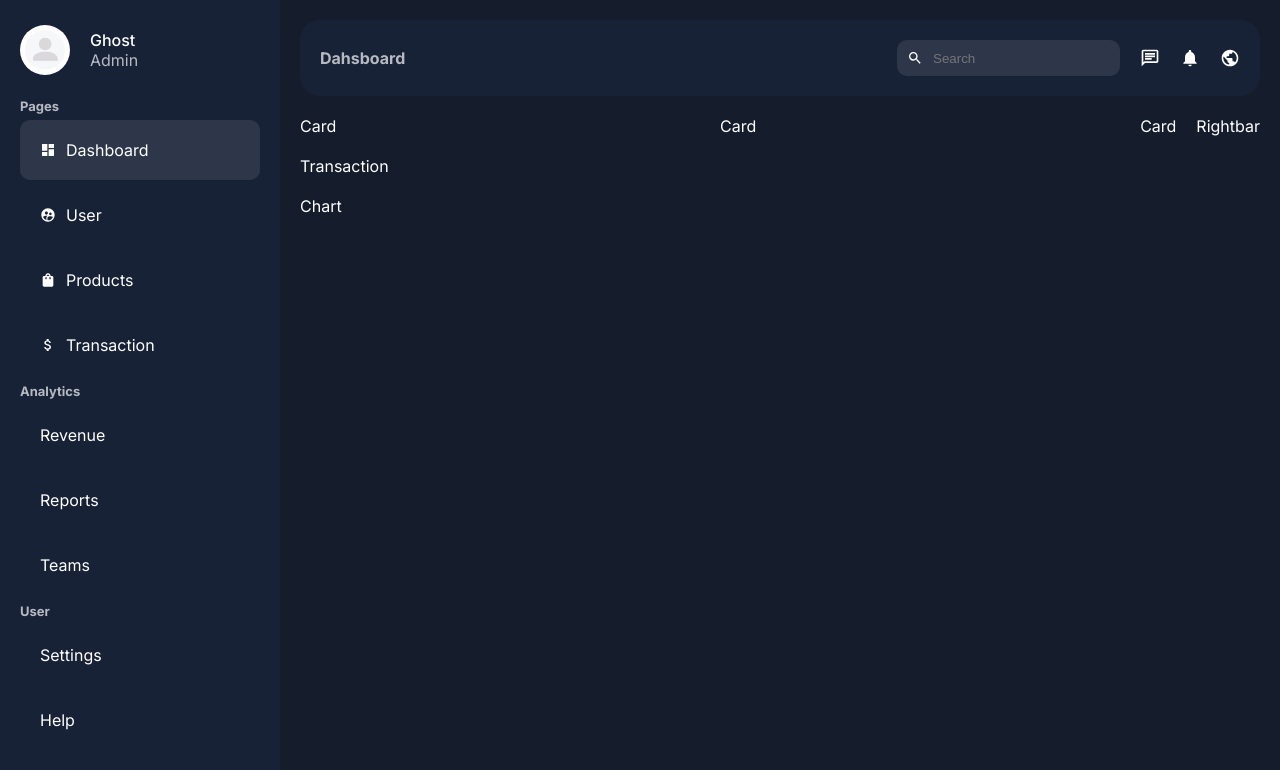
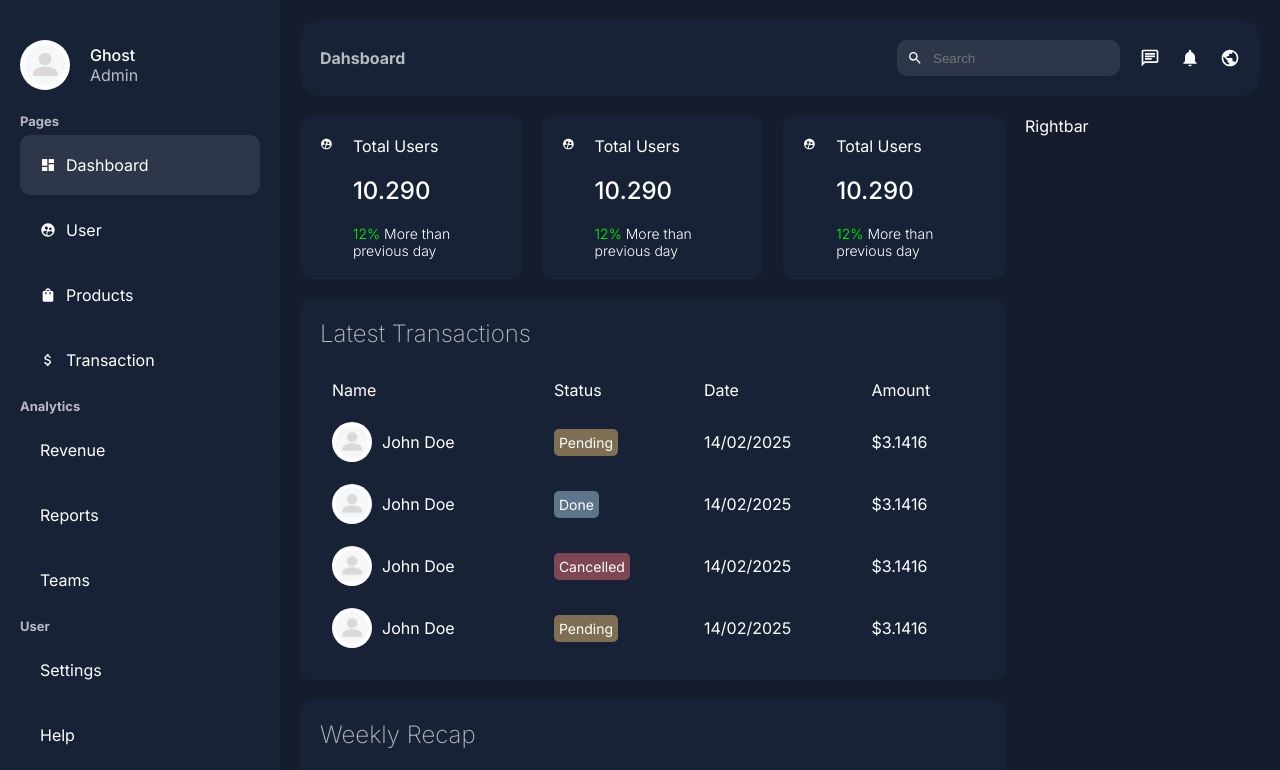
Before and after one commit to Souvikarjun/next-dashboard, a Next.js app: page /dahsboard in a window 1280 px wide. Shown: the top 770 px of the page. Built offline with nearby package versions, Linux system fonts and the light colour scheme.

Commit message:
last day's work. just to save them. created Card, charts etc.

```diff
--- a/app/ui/dashboard/card/card.jsx
+++ b/app/ui/dashboard/card/card.jsx
@@ -1,8 +1,17 @@
 import React from 'react'
+import {MdSupervisedUserCircle} from "react-icons/md"
+import styles from "./card.module.css"
 
 function Card() {
   return (
-    <div>Card</div>
+    <div className={styles.container}>
+      <MdSupervisedUserCircle />
+      <div className={styles.texts}>
+        <span className={styles.title}>Total Users</span>
+        <span className={styles.number}> 10.290 </span>
+        <span className={styles.detail}> <span className={styles.positive}>12%</span> More than previous day</span>
+      </div>
+    </div>
   )
 }
 
--- a/app/ui/dashboard/card/card.module.css
+++ b/app/ui/dashboard/card/card.module.css
@@ -0,0 +1,38 @@
+.container{
+    background-color: var(--bgSoft);
+    padding: 20px;
+    border-radius: 10px;
+    display: flex;
+    gap: 20px;
+    cursor: pointer;
+    width: 100%;
+
+}
+
+.container:hover{
+    background-color: #2e374a;
+}
+
+.texts{
+    display: flex;
+    flex-direction: column;
+    gap: 20px;
+}
+
+.number{
+    font-size: 24px;
+    font-weight: 500;
+}
+
+.detail{
+    font-size: 14px;
+    font-weight: 300;
+}
+
+.positive{
+    color: lime;
+}
+
+.negative{
+    color: red;
+}
--- a/app/ui/dashboard/chart/chart.jsx
+++ b/app/ui/dashboard/chart/chart.jsx
@@ -1,8 +1,81 @@
+"use client"
+
 import React from 'react'
+import styles from "./chart.module.css"
+// import React, { PureComponent } from 'react';
+import { LineChart, Line, XAxis, YAxis, Tooltip, Legend, ResponsiveContainer } from 'recharts';
+
+
+const data = [
+  {
+    name: 'Sun',
+    Visit: 4000,
+    Click: 2400,
+
+  },
+  {
+    name: 'Mon',
+    Visit: 3000,
+    Click: 1398,
+
+  },
+  {
+    name: 'Tue',
+    Visit: 2000,
+    Click: 9800,
+
+  },
+  {
+    name: 'Wed',
+    Visit: 2780,
+    Click: 3908,
+
+  },
+  {
+    name: 'Thu',
+    Visit: 1890,
+    Click: 4800,
+
+  },
+  {
+    name: 'Fry',
+    Visit: 2390,
+    Click: 3800,
+
+  },
+  {
+    name: 'Sat',
+    Visit: 3490,
+    Click: 4300,
+
+  },
+];
 
 function Chart() {
   return (
-    <div>Chart</div>
+    <div className={styles.container}>
+      <h2 className={styles.title}>Weekly Recap</h2>
+      <ResponsiveContainer width="100%" height="90%">
+        <LineChart
+          width={500}
+          height={300}
+          data={data}
+          margin={{
+            top: 5,
+            right: 30,
+            left: 20,
+            bottom: 5,
+          }}
+        >
+          <XAxis dataKey="name" />
+          <YAxis />
+          <Tooltip contentStyle={{background:"#151c2c", border:"none"}}/>
+          <Legend />
+          <Line type="monotone" dataKey="Visit" stroke="#8884d8" strokeDasharray="5 5" />
+          <Line type="monotone" dataKey="Click" stroke="#82ca9d" strokeDasharray="3 4 5 2" />
+        </LineChart>
+      </ResponsiveContainer>
+    </div>
   )
 }
 
--- a/app/ui/dashboard/chart/chart.module.css
+++ b/app/ui/dashboard/chart/chart.module.css
@@ -0,0 +1,12 @@
+.container{
+    height : 450px;
+    background-color: var(--bgSoft);
+    padding: 20px;
+    border-radius: 10px;
+}
+
+.title{
+    font-weight: 200;
+    color: var(--textSoft);
+    margin-bottom: 20px;
+}
--- a/app/ui/dashboard/dashboard.module.css
+++ b/app/ui/dashboard/dashboard.module.css
@@ -15,8 +15,10 @@
 
 .wrapper{
     display: flex;
+    /* flex-direction: row; */
     gap: 20px;
     margin-top: 20px;
+    /* justify-content: space-around; */
 }
 
 .main{
@@ -32,4 +34,6 @@
     justify-content: space-between;
 }
 
-.side{}
+.side{
+ flex: 1;
+}
--- a/app/ui/dashboard/transaction/transaction.jsx
+++ b/app/ui/dashboard/transaction/transaction.jsx
@@ -1,8 +1,76 @@
 import React from 'react'
+import styles from "./transaction.module.css"
+import Image from 'next/image'
+
 
 function Transaction() {
   return (
-    <div>Transaction</div>
+    <div className={styles.container}>
+      <h2 className={styles.title}>Latest Transactions</h2>
+      <table className={styles.table}>
+        <thead>
+          <td>Name</td>
+          <td>Status</td>
+          <td>Date</td>
+          <td>Amount</td>
+        </thead>
+
+        <tbody>
+          <tr>
+            <td>
+              <div className={styles.user}>
+              <Image src="/NoAvatar.jpg" alt="no avatar" width={40} height={40} className={styles.userImage}/>
+              John Doe
+              </div>
+            </td>
+            <td>
+              <span className={`${styles.status} ${ styles.pending}`}>Pending</span>
+            </td>
+            <td>14/02/2025</td>
+            <td>$3.1416</td>
+          </tr>
+          <tr>
+            <td>
+              <div className={styles.user}>
+              <Image src="/NoAvatar.jpg" alt="no avatar" width={40} height={40} className={styles.userImage}/>
+              John Doe
+              </div>
+            </td>
+            <td>
+              <span className={`${styles.status} ${ styles.done}`}>Done</span>
+            </td>
+            <td>14/02/2025</td>
+            <td>$3.1416</td>
+          </tr>
+          <tr>
+            <td>
+              <div className={styles.user}>
+              <Image src="/NoAvatar.jpg" alt="no avatar" width={40} height={40} className={styles.userImage}/>
+              John Doe
+              </div>
+            </td>
+            <td>
+              <span className={`${styles.status} ${ styles.cancelled}`}>Cancelled</span>
+            </td>
+            <td>14/02/2025</td>
+            <td>$3.1416</td>
+          </tr>
+          <tr>
+            <td>
+              <div className={styles.user}>
+              <Image src="/NoAvatar.jpg" alt="no avatar" width={40} height={40} className={styles.userImage}/>
+              John Doe
+              </div>
+            </td>
+            <td>
+              <span className={`${styles.status} ${ styles.pending}`}>Pending</span>
+            </td>
+            <td>14/02/2025</td>
+            <td>$3.1416</td>
+          </tr>
+        </tbody>
+      </table>
+    </div>
   )
 }
 
--- a/app/ui/dashboard/transaction/transaction.module.css
+++ b/app/ui/dashboard/transaction/transaction.module.css
@@ -0,0 +1,48 @@
+.container{
+    background-color: var(--bgSoft);
+    padding: 20px;
+    border-radius: 10px;
+}
+
+.title{
+    margin-bottom: 20px;
+    font-weight: 200;
+    color: var(--textSoft);
+}
+
+.table{
+    width: 100%;
+}
+
+
+.table td{
+    padding: 10px;
+}
+
+.user{
+    display: flex;
+    gap: 10px;
+    align-items: center;
+}
+
+.userImage{
+    object-fit: cover;
+    border-radius: 50%;
+}
+
+.status{
+    border-radius: 5px;
+    padding: 5px;
+    font-size: 14px;
+    color: white;
+}
+
+.pending{
+    background-color: #f7cb7375;
+}
+.done{
+    background-color: #afd6ee75;
+}
+.cancelled{
+    background-color: #f7737375;
+}
--- a/package.json
+++ b/package.json
@@ -12,7 +12,8 @@
     "next": "15.2.2",
     "react": "^19.0.0",
     "react-dom": "^19.0.0",
-    "react-icons": "^4.11.0"
+    "react-icons": "^4.11.0",
+    "recharts": "^2.15.1"
   },
   "devDependencies": {
     "@eslint/eslintrc": "^3",
```
Also changed, not shown: 1 other file (tests, documents, lock files or other folders).
